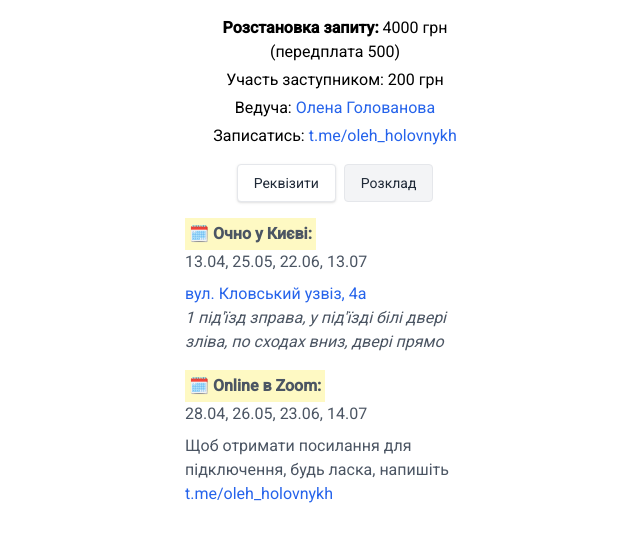
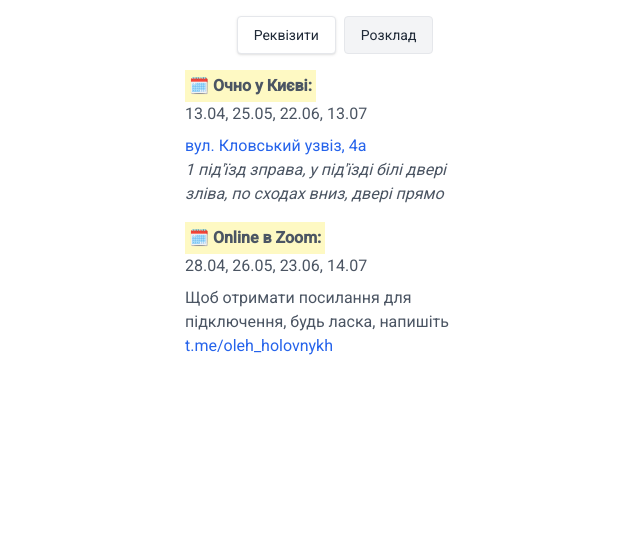
Before and after one commit to oleh-holovnykh/client-groups, a React (Vite) app: page /#/ in a window 1280 px wide. Shown: the top 542 px of the page, without its empty margins (305-945 px from the left). Built offline with nearby package versions, Linux system fonts and the light colour scheme.

Commit message:
deleted text

```diff
--- a/src/App.tsx
+++ b/src/App.tsx
@@ -24,7 +24,7 @@ function App() {
   return (
     <>
       <div className='text-center mb-2'>
-        <span className='mt-4 block'>
+        {/* <span className='mt-4 block'>
           <b>Розстановка запиту:</b> 4000 грн <br/>(передплата 500)
         </span>
         <span className='mt-1 block'>
@@ -38,8 +38,8 @@ function App() {
           >
             Олена Голованова
           </a>
-        </span>
-        <span className='mt-1 block'>
+        </span> */}
+        {/* <span className='mt-1 block'>
           Записатись: <a
             className='text-blue-600 hover:underline'
             target='_blank'
@@ -47,7 +47,7 @@ function App() {
           >
             t.me/oleh_holovnykh
           </a>
-        </span>
+        </span> */}
         <div className='mt-4'>
         <NavLink to="/payment">
             <button
--- a/src/components/Requisites/Requisites.tsx
+++ b/src/components/Requisites/Requisites.tsx
@@ -20,7 +20,7 @@ const Requisites: React.FC = () => {
     <br />
     🔸Призначення платежу:
     <br />
-    {`"Консультаційні послуги"`} <CopyButton value={`Консультаційні послуги`} />
+    {`"Консультаційні послуги з психології відносин, *дата*"`} <CopyButton value={`Консультаційні послуги з психології відносин, *дата*`} />
     <br />
     <br />
     Після оплати, будь ласка, надішліть скрін
```
